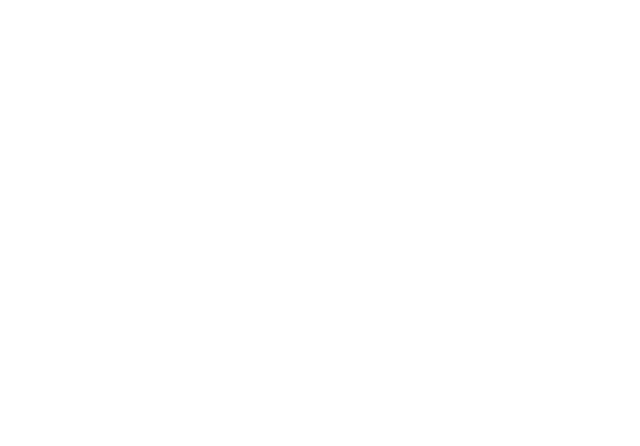
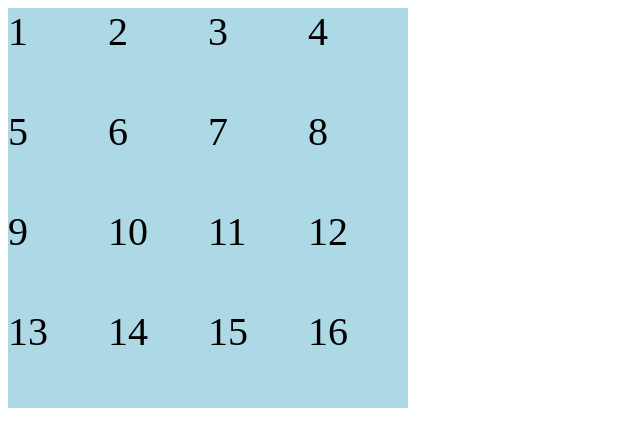
Before and after one commit to jakeo-88/ETCH-A-SKETCH, a plain HTML site: page etch-a-sketch.html in a window 1280 px wide. Shown: the whole page, without its empty margins (0-640 px from the left). Drawn offline with Linux system fonts and the light colour scheme.

Commit message:
add 16 square grid

```diff
--- a/etch-a-sketch.html
+++ b/etch-a-sketch.html
@@ -3,11 +3,102 @@
 <head>
   <title>Page Title</title>
   <meta charset="UTF-8"/>
+  <style>
+    .container {
+    font-size: 40px;
+    width: 100%;
+    display: grid;
+    grid-template-columns: 100px 100px 100px 100px;
+    grid-template-rows: 100px 100px 100px 100px;
+    }
+  </style>
 </head>
 <body>
   <script>
-    // Your JavaScript goes here!
-    console.log("Hello, World!")
+    var body = document.getElementsByTagName("BODY")[0];
+    var container = document.createElement('DIV');
+    container.classList.add('container');
+    body.appendChild(container);
+    var d1 = document.createElement('DIV');
+    var d2 = document.createElement('DIV');
+    var d3 = document.createElement('DIV');
+    var d4 = document.createElement('DIV');
+    var d5 = document.createElement('DIV');
+    var d6 = document.createElement('DIV');
+    var d7 = document.createElement('DIV');
+    var d8 = document.createElement('DIV');
+    var d9 = document.createElement('DIV');
+    var d10 = document.createElement('DIV');
+    var d11 = document.createElement('DIV');
+    var d12 = document.createElement('DIV');
+    var d13 = document.createElement('DIV');
+    var d14 = document.createElement('DIV');
+    var d15 = document.createElement('DIV');
+    var d16 = document.createElement('DIV');
+    d1.style.backgroundColor = 'lightblue';
+    d2.style.backgroundColor = 'lightblue';
+    d3.style.backgroundColor = 'lightblue';
+    d4.style.backgroundColor = 'lightblue';
+    d5.style.backgroundColor = 'lightblue';
+    d6.style.backgroundColor = 'lightblue';
+    d7.style.backgroundColor = 'lightblue';
+    d8.style.backgroundColor = 'lightblue';
+    d9.style.backgroundColor = 'lightblue';
+    d10.style.backgroundColor = 'lightblue';
+    d11.style.backgroundColor = 'lightblue';
+    d12.style.backgroundColor = 'lightblue';
+    d13.style.backgroundColor = 'lightblue';
+    d14.style.backgroundColor = 'lightblue';
+    d15.style.backgroundColor = 'lightblue';
+    d16.style.backgroundColor = 'lightblue';
+    d1.textContent = "1";
+    d2.textContent = "2";
+    d3.textContent = "3";
+    d4.textContent = "4";
+    d5.textContent = "5";
+    d6.textContent = "6";
+    d7.textContent = "7";
+    d8.textContent = "8";
+    d9.textContent = "9";
+    d10.textContent = "10";
+    d11.textContent = "11";
+    d12.textContent = "12";
+    d13.textContent = "13";
+    d14.textContent = "14";
+    d15.textContent = "15";
+    d16.textContent = "16";
+    d1.classList.add('d1');
+    d2.classList.add('d2');
+    d3.classList.add('d3');
+    d4.classList.add('d4');
+    d5.classList.add('d5');
+    d6.classList.add('d6');
+    d7.classList.add('d7');
+    d8.classList.add('d8');
+    d9.classList.add('d9');
+    d10.classList.add('d10');
+    d11.classList.add('d11');
+    d12.classList.add('d12');
+    d13.classList.add('d13');
+    d14.classList.add('d14');
+    d15.classList.add('d15');
+    d16.classList.add('d16');
+    container.appendChild(d1);
+    container.appendChild(d2);
+    container.appendChild(d3);
+    container.appendChild(d4);
+    container.appendChild(d5);
+    container.appendChild(d6);
+    container.appendChild(d7);
+    container.appendChild(d8);
+    container.appendChild(d9);
+    container.appendChild(d10);
+    container.appendChild(d11);
+    container.appendChild(d12);
+    container.appendChild(d13);
+    container.appendChild(d14);
+    container.appendChild(d15);
+    container.appendChild(d16);
   </script>
 </body>
 </html>
```
